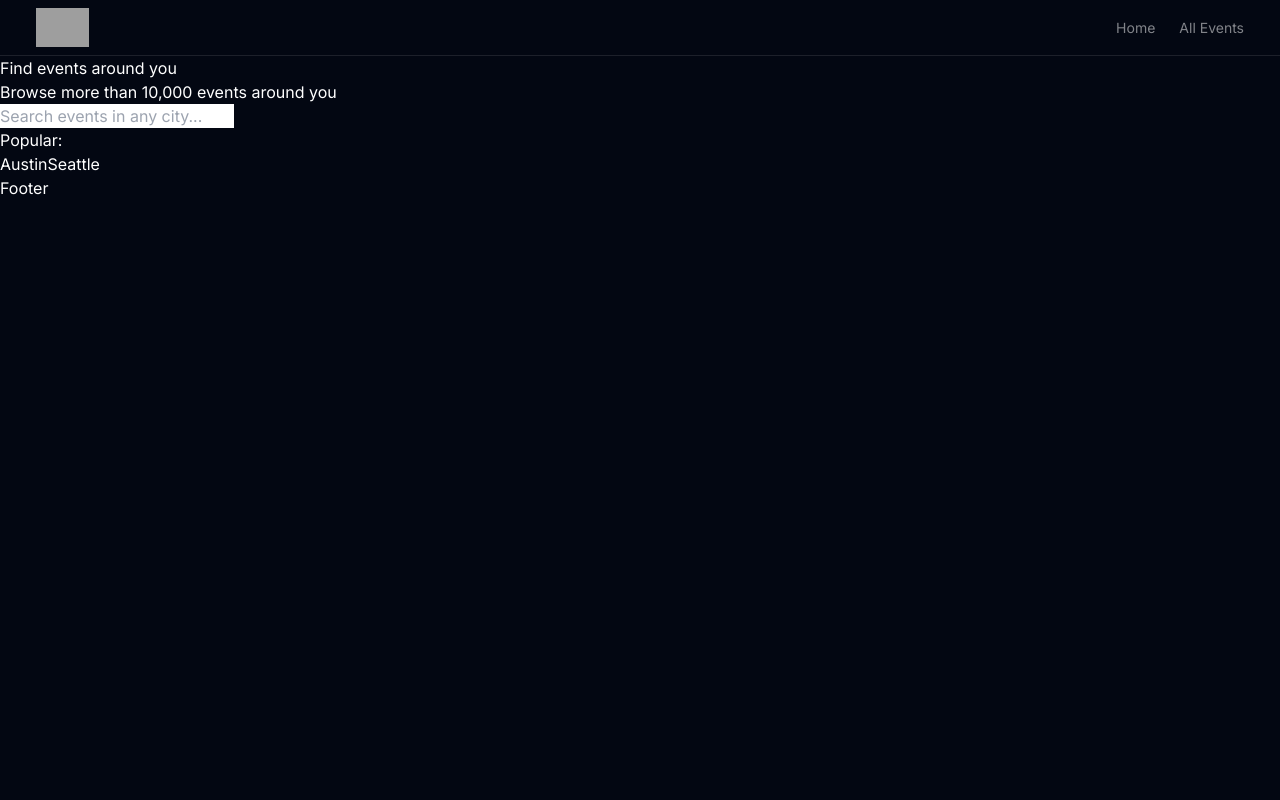
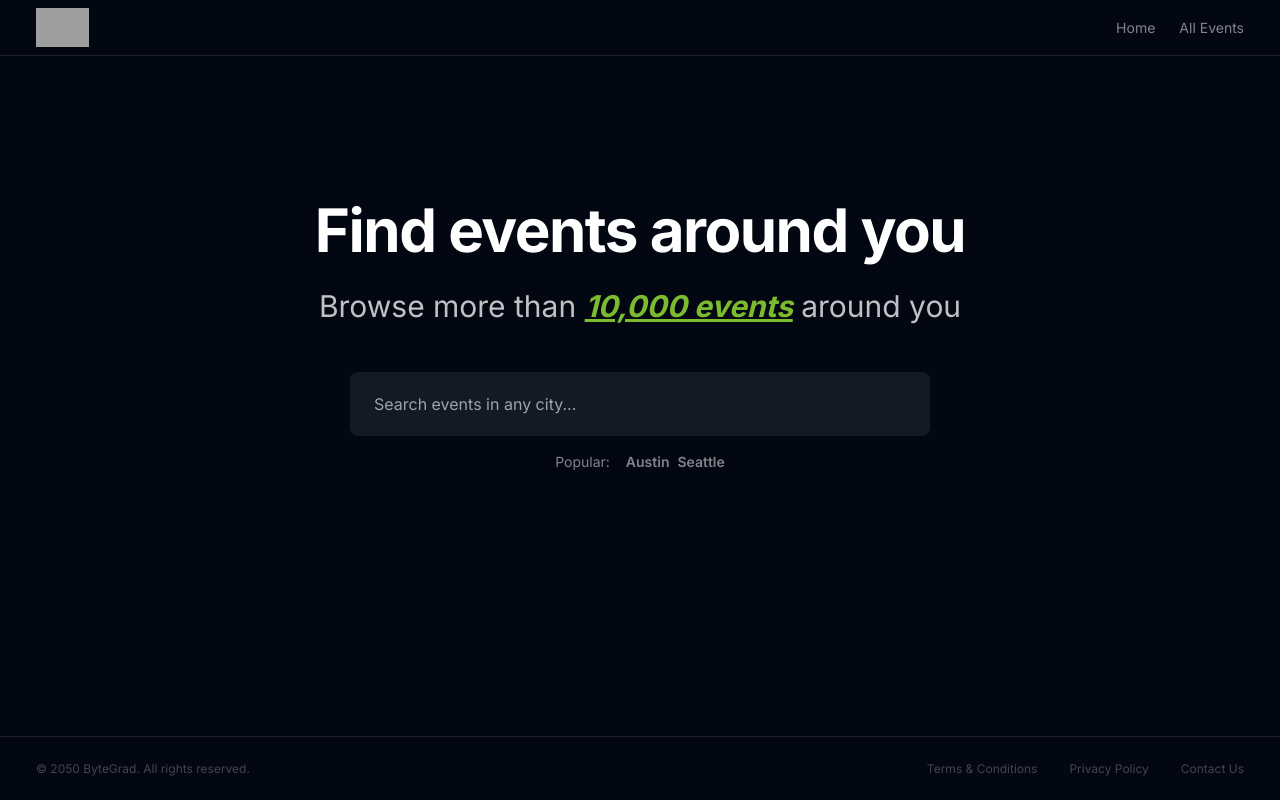
Before and after one commit to Al-E-00/evento, a Next.js app: page / in a window 1280 px wide. Built offline with nearby package versions, Linux system fonts and the light colour scheme; grey boxes are pictures that could not be loaded.

Commit message:
Add Container component and update layout and page components

```diff
--- a/src/app/layout.tsx
+++ b/src/app/layout.tsx
@@ -3,6 +3,7 @@ import { Inter } from 'next/font/google';
 import './globals.css';
 import Header from '@/components/header';
 import Footer from '@/components/footer';
+import Container from '@/components/container';
 
 const inter = Inter({ subsets: ['latin'] });
 
@@ -17,11 +18,13 @@ export default function RootLayout({
   children: React.ReactNode;
 }>) {
   return (
-    <html lang='en'>
+    <html lang="en">
       <body className={`${inter.className} bg-gray-950 text-white`}>
-        <Header />
-        {children}
-        <Footer />
+        <Container>
+          <Header />
+          {children}
+          <Footer />
+        </Container>
       </body>
     </html>
   );
--- a/src/app/page.tsx
+++ b/src/app/page.tsx
@@ -2,19 +2,25 @@ import Link from 'next/link';
 
 export default function Home() {
   return (
-    <main>
-      <h1>Find events around you</h1>
-      <p>Browse more than 10,000 events around you</p>
+    <main className="flex flex-col items-center px-3 pt-36">
+      <h1 className="text-5xl font-bold tracking-tight lg:text-6xl">Find events around you</h1>
+      <p className="mb-12 mt-7 text-2xl opacity-75 lg:text-3xl">
+        Browse more than <span className="font-bold italic text-[#a4f839] underline">10,000 events</span> around you
+      </p>
 
-      <form>
-        <input placeholder='Search events in any city...' spellCheck={false} />
+      <form className="w-full sm:w-[36.25rem]">
+        <input
+          className="h-16 w-full rounded-lg bg-white/[7%] px-6 outline-none ring-[#a4f839]/50 transition focus:bg-white/10 focus:ring-2"
+          placeholder="Search events in any city..."
+          spellCheck={false}
+        />
       </form>
 
-      <section>
+      <section className="mt-4 flex gap-x-4 text-sm text-white/50">
         <p>Popular:</p>
-        <div>
-          <Link href='/events/austin'>Austin</Link>
-          <Link href='/events/seattle'>Seattle</Link>
+        <div className="space-x-2 font-semibold">
+          <Link href="/events/austin">Austin</Link>
+          <Link href="/events/seattle">Seattle</Link>
         </div>
       </section>
     </main>
--- /dev/null
+++ b/src/components/container.tsx
@@ -0,0 +1,7 @@
+type ContainerProps = {
+  children: React.ReactNode;
+};
+
+export default function Container({ children }: ContainerProps) {
+  return <div className="bg-white[2%] mx-auto flex min-h-screen max-w-7xl flex-col">{children}</div>;
+}
--- a/src/components/footer.tsx
+++ b/src/components/footer.tsx
@@ -1,3 +1,32 @@
+import Link from 'next/link';
+
+const routes = [
+  {
+    path: '/terms-conditions',
+    name: 'Terms & Conditions',
+  },
+  {
+    path: '/privacy-policy',
+    name: 'Privacy Policy',
+  },
+  {
+    path: '/contact-us',
+    name: 'Contact Us',
+  },
+];
+
 export default function Footer() {
-  return <footer>Footer</footer>;
+  return (
+    <footer className="mt-auto flex h-16 items-center justify-between border-t border-white/10 px-3 text-xs text-white/25 sm:px-9">
+      <small className="text-xs">&copy; 2050 ByteGrad. All rights reserved.</small>
+
+      <ul className="flex gap-x-3 sm:gap-x-8">
+        {routes.map(route => (
+          <li key={route.path}>
+            <Link href={route.path}>{route.name}</Link>
+          </li>
+        ))}
+      </ul>
+    </footer>
+  );
 }
```
